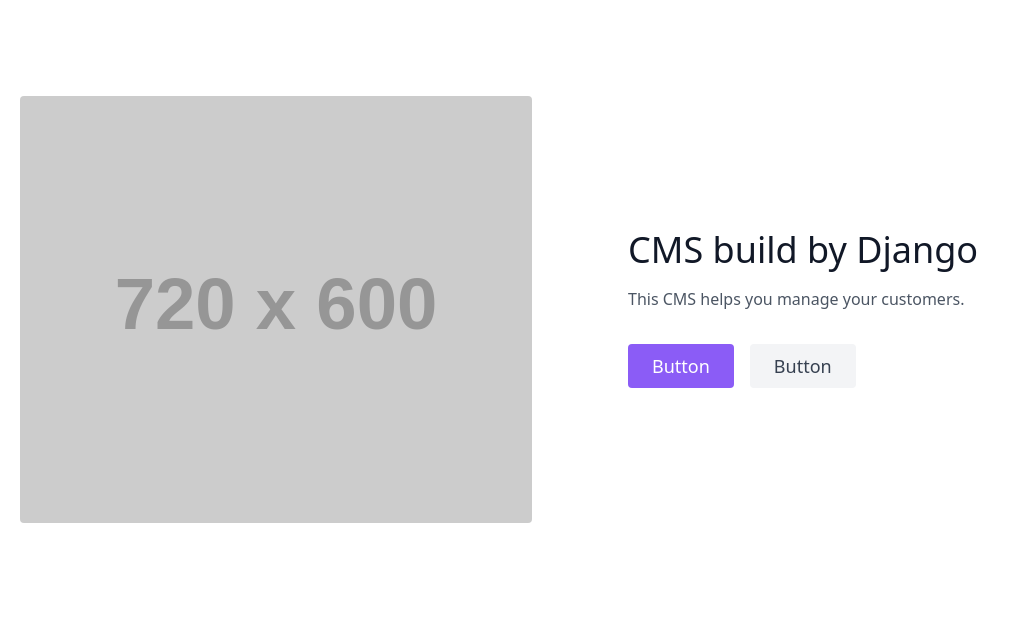
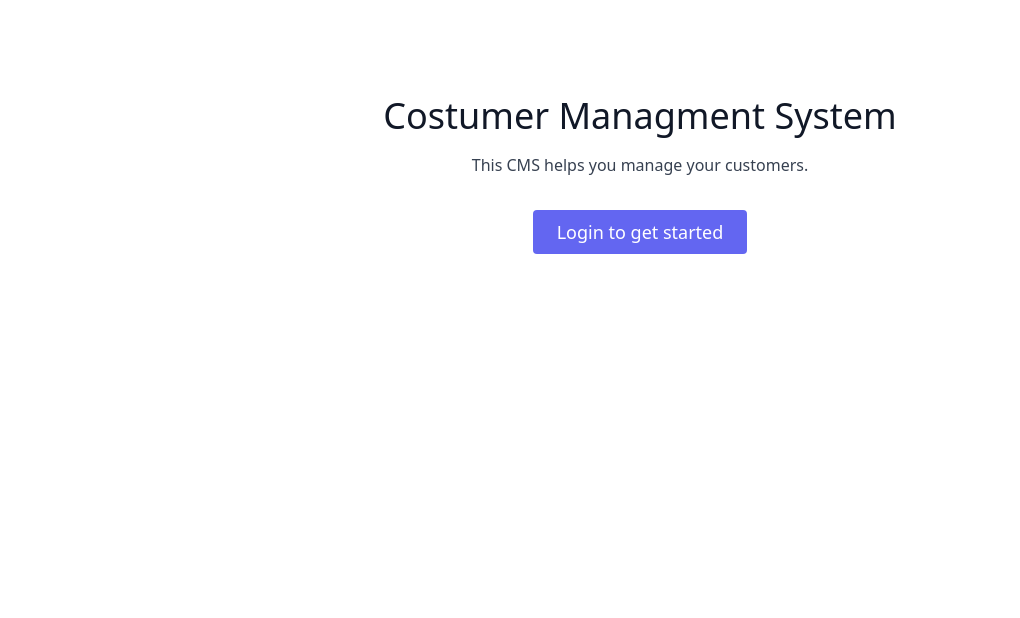
Before and after one commit to kdakis/customer-managment-system, a Django app: page / in a window 1280 px wide. Shown: the part 80-698 px from the top of the page, without its empty margins (0-1020 px from the left). Run offline with Django 3.2, Linux system fonts and the light colour scheme; grey boxes labelled with a size stand in for pictures from a placeholder-image service; some libraries are stand-ins or nearby versions.

Commit message:
görsel düzenlemeler

```diff
--- a/customers/templates/customers/customer_details.html
+++ b/customers/templates/customers/customer_details.html
@@ -1,6 +1,7 @@
 {% extends 'base.html' %}
 
 {% block content %}
+
     <a href="{% url 'customers:customer-list' %}">Go back Customer list</a>
     <hr />
     <h1>Customer detail for {{ customer.name }}</h1>
@@ -8,4 +9,5 @@
     <hr />
     <a href="{% url 'customers:customer-update' customer.pk %}">Update</a>
     <a href="{% url 'customers:customer-delete' customer.pk %}">Delete</a>
+
 {% endblock content %}
--- a/customers/templates/customers/customer_list.html
+++ b/customers/templates/customers/customer_list.html
@@ -19,6 +19,11 @@
                                 <input type="text" name="s" placeholder="Search...">
                             </div>
                         </form>
+                        <div>
+                            <a class="text-gray-500 hover:text-blue-500" href="{% url 'customers:customer-create' %}">
+                                Create a new customer
+                            </a>
+                        </div>
                     </div>
                 </div>
         <div class="flex flex-col w-full">
--- a/templates/landing_page.html
+++ b/templates/landing_page.html
@@ -1,21 +1,19 @@
-{% extends "base.html" %}
+{% extends 'base.html' %}
 
 {% block content %}
-<section class="text-gray-600 body-font">
-  <div class="container mx-auto flex px-5 py-24 md:flex-row flex-col items-center">
-    <div class="lg:max-w-lg lg:w-full md:w-1/2 w-5/6 mb-10 md:mb-0">
-      <img class="object-cover object-center rounded" alt="hero" src="https://dummyimage.com/720x600">
-    </div>
-    <div class="lg:flex-grow md:w-1/2 lg:pl-24 md:pl-16 flex flex-col md:items-start md:text-left items-center text-center">
+<section class="text-gray-700 body-font">
+    <div class="container mx-auto flex px-5 py-24 items-center justify-center flex-col">
+      <div class="text-center lg:w-2/3 w-full">
         <h1 class="title-font sm:text-4xl text-3xl mb-4 font-medium text-gray-900">
-        CMS build by Django
+            Costumer Managment System
         </h1>
         <p class="mb-8 leading-relaxed">
             This CMS helps you manage your customers.
         </p>
         <div class="flex justify-center">
-        <button class="inline-flex text-white bg-purple-500 border-0 py-2 px-6 focus:outline-none hover:bg-purple-600 rounded text-lg">Button</button>
-        <button class="ml-4 inline-flex text-gray-700 bg-gray-100 border-0 py-2 px-6 focus:outline-none hover:bg-gray-200 rounded text-lg">Button</button>
+          <a href="{% url 'login' %}" class="inline-flex text-white bg-indigo-500 border-0 py-2 px-6 focus:outline-none hover:bg-indigo-600 rounded text-lg">
+            Login to get started
+          </a>
         </div>
       </div>
     </div>
--- a/templates/navbar.html
+++ b/templates/navbar.html
@@ -1,6 +1,6 @@
 <header class="text-gray-600 body-font">
   <div class="container mx-auto flex flex-wrap p-5 flex-col md:flex-row items-center">
-    <a class="flex title-font font-medium items-center text-gray-900 mb-4 md:mb-0">
+    <a href="{% url 'landing-page' %}"class="flex title-font font-medium items-center text-gray-900 mb-4 md:mb-0">
       <svg xmlns="http://www.w3.org/2000/svg" fill="none" stroke="currentColor" stroke-linecap="round" stroke-linejoin="round" stroke-width="2" class="w-10 h-10 text-white p-2 bg-purple-500 rounded-full" viewBox="0 0 24 24">
         <path d="M12 2L2 7l10 5 10-5-10-5zM2 17l10 5 10-5M2 12l10 5 10-5"></path>
       </svg>
```
Also changed, not shown: customers/forms.py (+11 -9 lines), customers/templates/customers/customer_create.html (+15 -7 lines), customers/templates/customers/customer_delete.html (+11 -7 lines), customers/templates/customers/customer_update.html (+24 -9 lines), templates/second.html (deleted, +0 -12 lines), 1 other file. Lines whose indentation alone changed are shown as unchanged.
